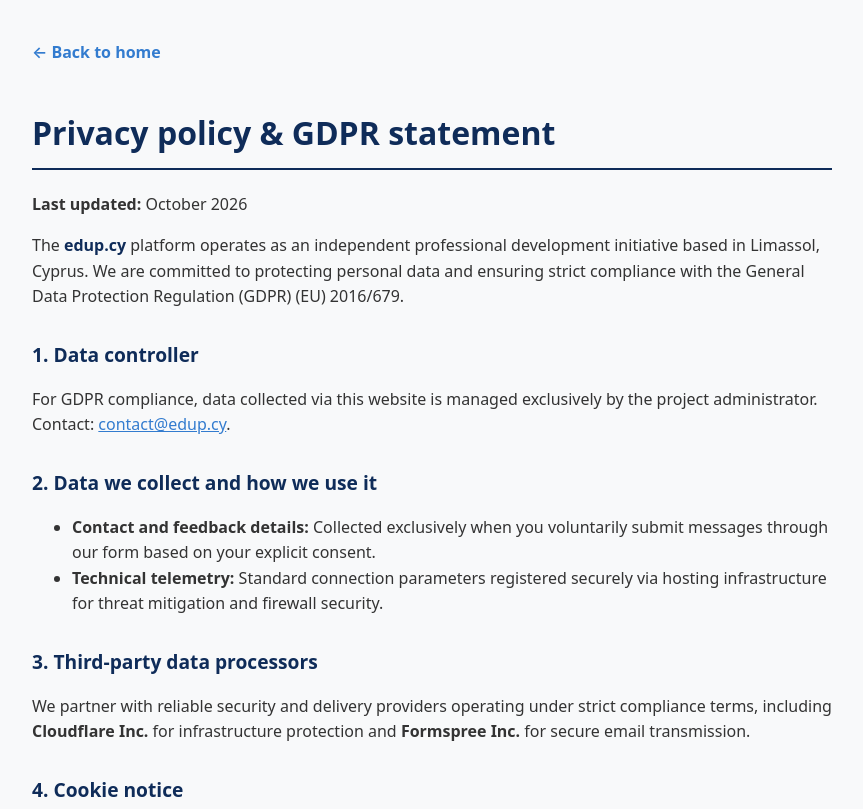
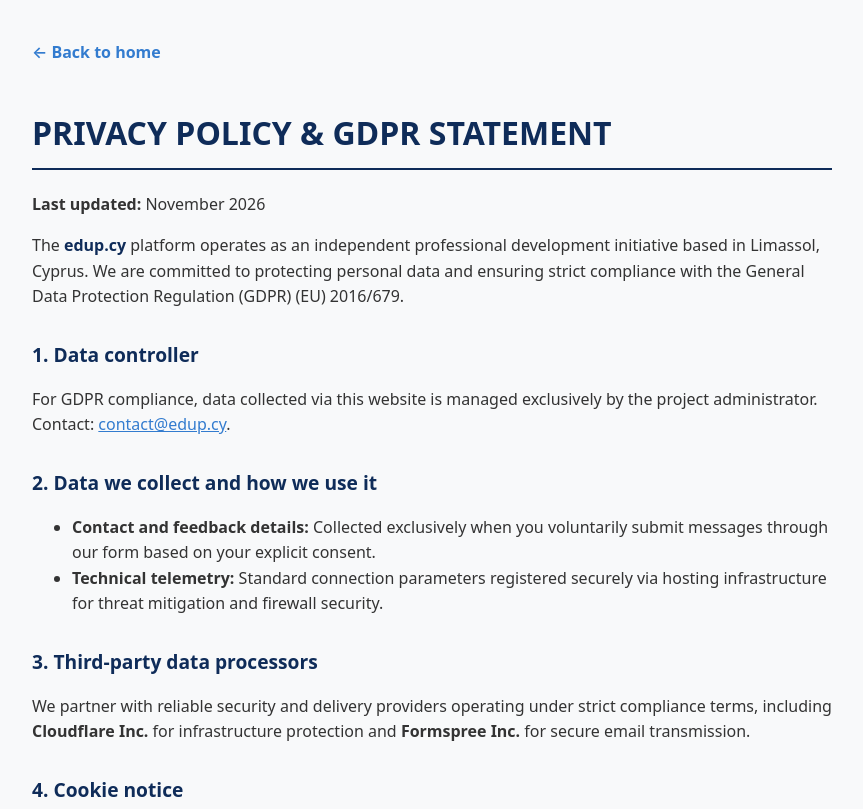
Before and after one commit to EDUP-CY/edup-landing, a plain HTML site: page privacy-policy.html in a window 1280 px wide. Shown: the top 809 px of the page, without its empty margins (208-1071 px from the left). Drawn offline with Linux system fonts and the light colour scheme.

Commit message:
Revise privacy policy and update last modified date
Updated the privacy policy with new information and formatting changes.

```diff
--- a/privacy-policy.html
+++ b/privacy-policy.html
@@ -17,8 +17,8 @@
 <body>
     <a href="index.html" class="back-link">&larr; Back to home</a>
 
-    <h1>Privacy policy & GDPR statement</h1>
-    <p><strong>Last updated:</strong> October 2026</p>
+    <h1>PRIVACY POLICY & GDPR STATEMENT</h1>
+    <p><strong>Last updated:</strong> November 2026</p>
 
     <p>The <span style="color: #0F2C59; font-weight: bold;">edup.cy</span> platform operates as an independent professional development initiative based in Limassol, Cyprus. We are committed to protecting personal data and ensuring strict compliance with the General Data Protection Regulation (GDPR) (EU) 2016/679.</p>
 
```
